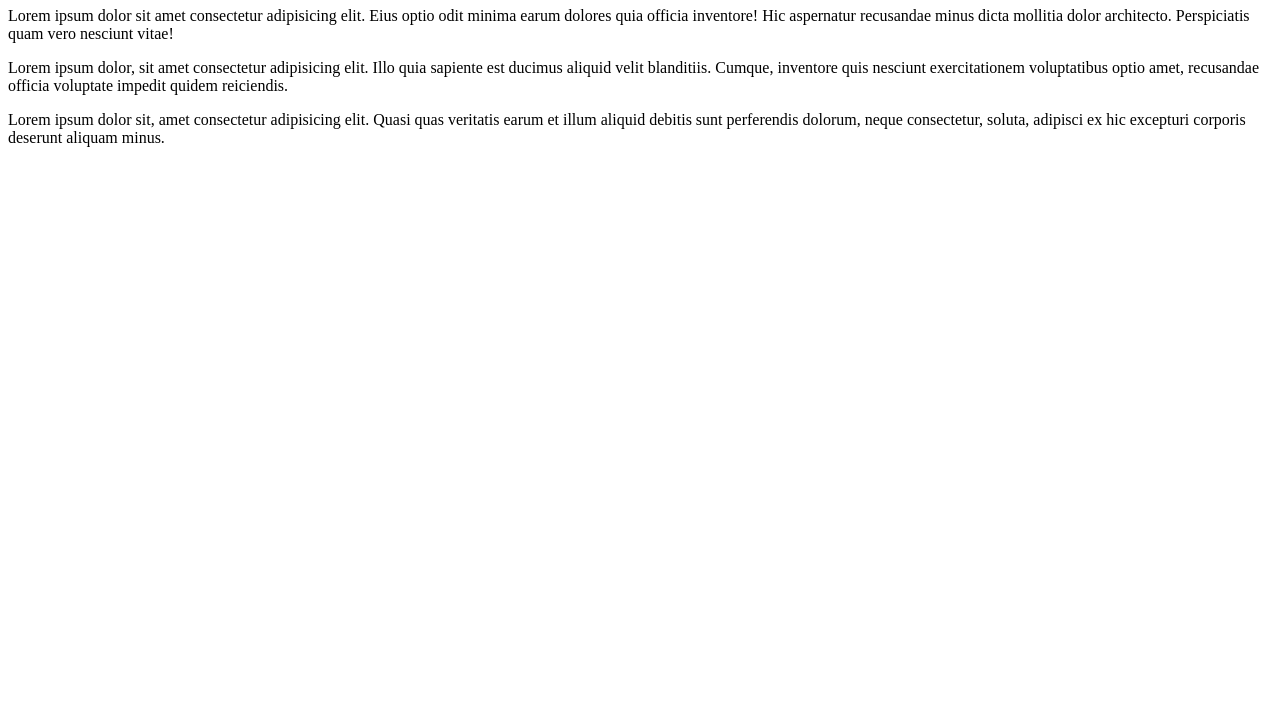
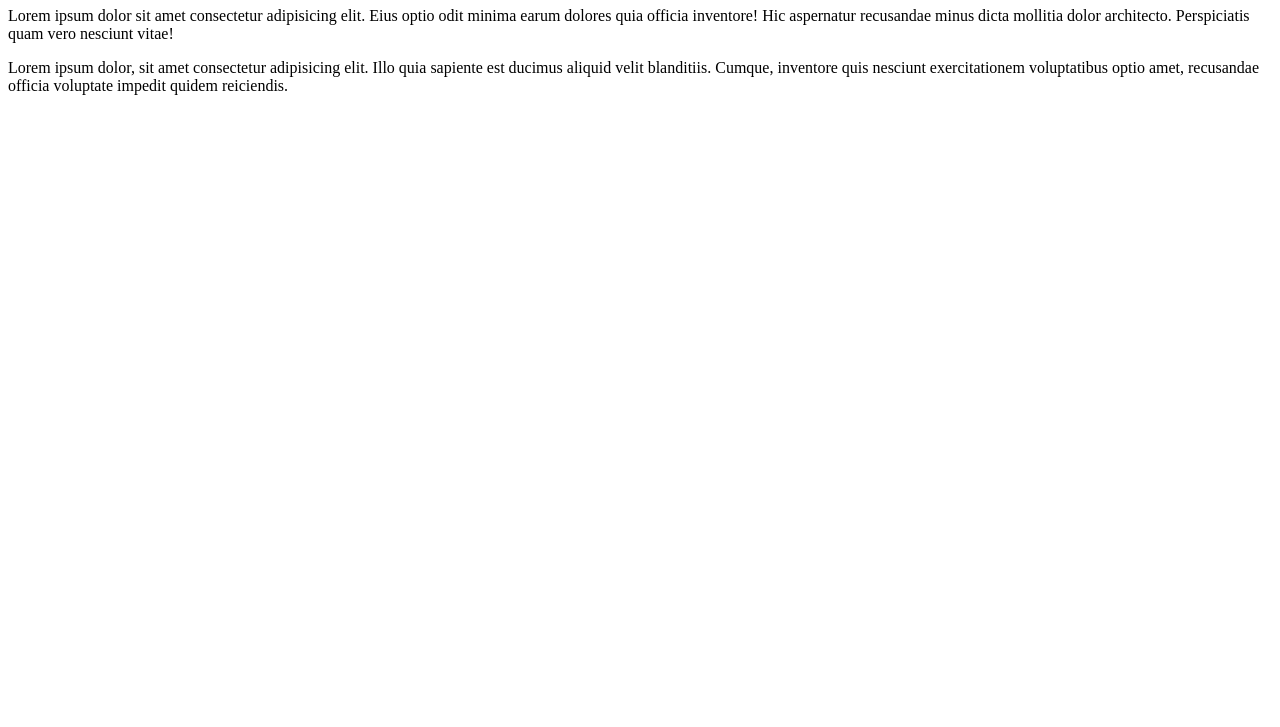
Before and after one commit to Careerpedia/Test, a plain HTML site: page index.html in a window 1280 px wide. Shown: the part 73-800 px from the top of the page. Drawn offline with Linux system fonts and the light colour scheme.

Commit message:
dev1 commit

```diff
--- a/index.html
+++ b/index.html
@@ -15,6 +15,5 @@
 
     <p>Lorem ipsum dolor, sit amet consectetur adipisicing elit. Illo quia sapiente est ducimus aliquid velit blanditiis. Cumque, inventore quis nesciunt exercitationem voluptatibus optio amet, recusandae officia voluptate impedit quidem reiciendis.</p>
 
-    <p>Lorem ipsum dolor sit, amet consectetur adipisicing elit. Quasi quas veritatis earum et illum aliquid debitis sunt perferendis dolorum, neque consectetur, soluta, adipisci ex hic excepturi corporis deserunt aliquam minus.</p>
   </body>
 </html>
```
